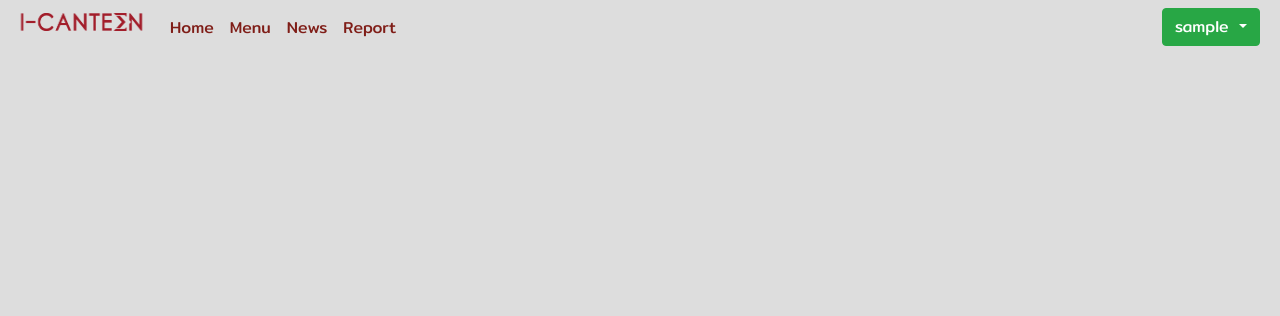
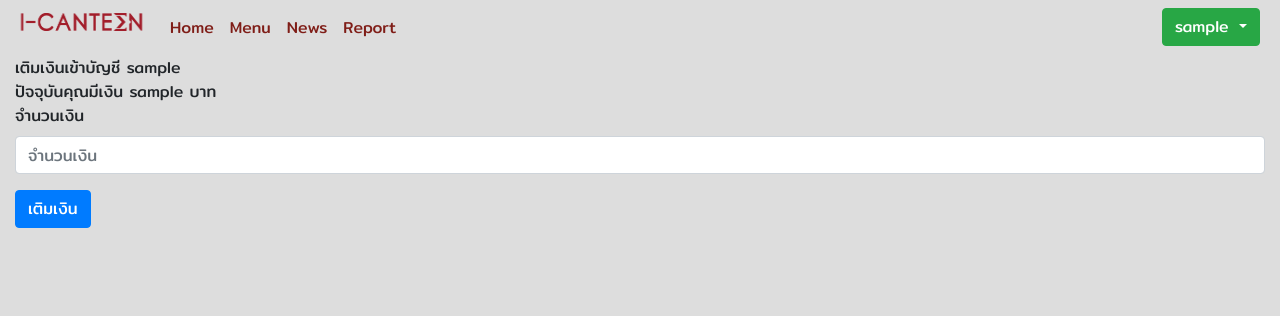
Before and after one commit to playerB/icanteen-web, a PHP site: page /topup.php in a window 1280 px wide. Shown: the top 316 px of the page. Run offline with PHP 8.4, Linux system fonts and the light colour scheme; the visitor is signed in with stand-in values (Sample User, id 1).

Commit message:
✨ Add topup process

```diff
--- a/topup.php
+++ b/topup.php
@@ -67,6 +67,17 @@ include('Connections/condb.php');?>
         </ul>
         </div>
     </nav>
-
+    <div class="container-fluid">
+        เติมเงินเข้าบัญชี <?php print_r($_SESSION["user_name"])?>
+        <br>
+        ปัจจุบันคุณมีเงิน <?php print_r($_SESSION["user_balance"]); ?> บาท
+        <form action="topup_process.php" method="post">
+            <div class="form-group">
+                <label for="amount">จำนวนเงิน</label>
+                <input type="number" class="form-control" id="amount" name="amount" placeholder="จำนวนเงิน">
+            </div>
+            <button type="submit" class="btn btn-primary">เติมเงิน</button>
+        </form>
+    </div>
 </body>
 </html>
```
Also changed, not shown: topup_process.php (added, +41 -0 lines).
